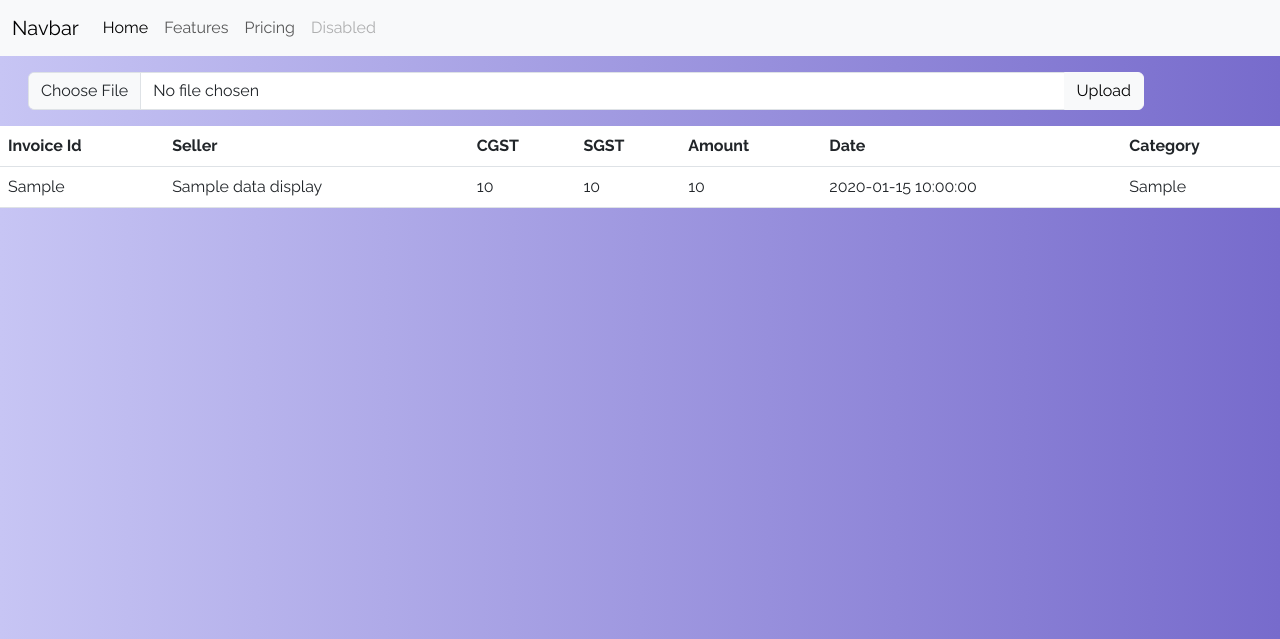
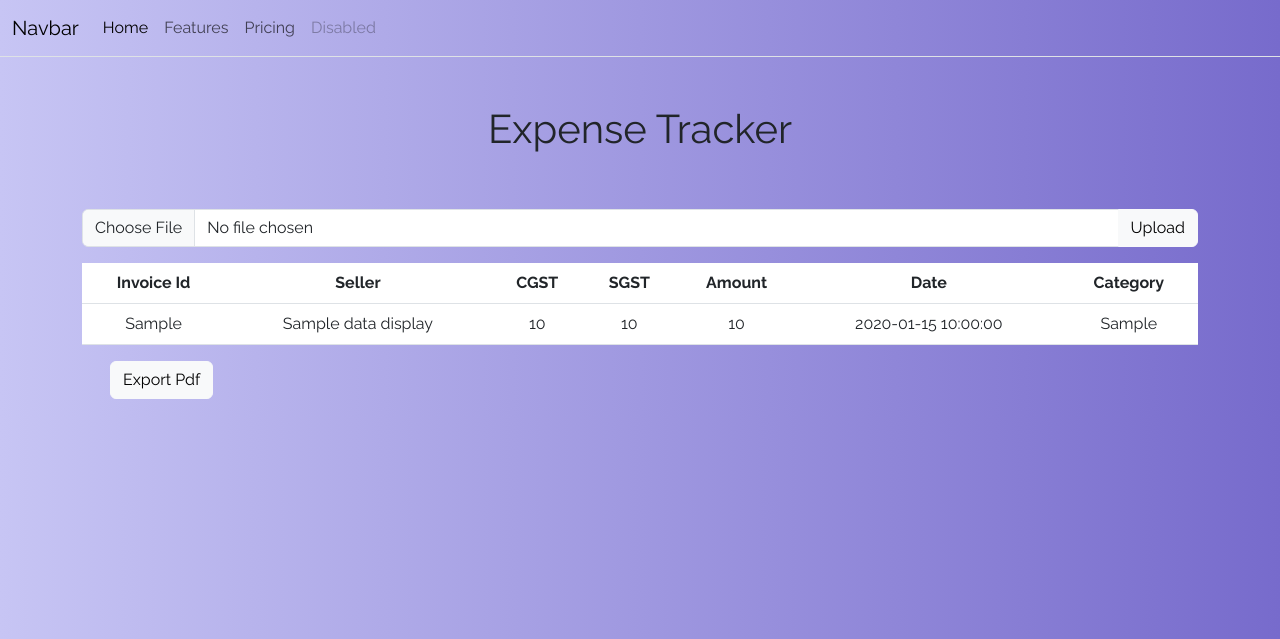
Before and after one commit to vrunda2005/ingenious, a Flask app: template templates/index.html in a window 1280 px wide. Shown: the top 639 px of the page. Run offline with Flask 3, Linux system fonts and the light colour scheme; the template is opened without the code that fills it: most values are stand-ins (such as "Sample title", 1, 10 or a date in 2020); some libraries are stand-ins or nearby versions.

Commit message:
pdf feature and better UI

```diff
--- a/app.py
+++ b/app.py
@@ -1,7 +1,10 @@
-from flask import Flask, render_template, request, redirect, url_for
+from flask import Flask, render_template, request, redirect, url_for, send_file
 import google.generativeai as genai
 import requests
 from io import BytesIO
+from reportlab.lib import colors
+from reportlab.lib.pagesizes import letter
+from reportlab.platypus import SimpleDocTemplate, Table, TableStyle
 from PIL import Image
 import json
 app = Flask(__name__)
@@ -34,6 +37,39 @@ def dataDisplay(activeUser):
         return data[activeUser]
     else:
         return "help"
+    # buffer = BytesIO()
+    # p = canvas.Canvas(buffer)
+    # p.drawString(100, 750, "Expense Report")
+    # y = 700
+    # for i in user_data:
+    #     p.drawString(100, y, f"Invoice No: {i['invoice_no']}")
+    #     p.drawString(100, y - 20, f"Author: {i['name of seller']}")
+    #     p.drawString(100, y - 40, f"Year: {i['date']}")
+    #     y -= 60
+    # p.showPage()
+    # p.save()
+    # buffer.seek(0)
+    # return buffer
+def generate_pdf_file(user_data):
+    doc = SimpleDocTemplate("table.pdf", pagesize=letter)
+    elements = []
+    table_data = []
+    for i in user_data:
+        temp = [float(value) if value.replace('.', '', 1).isdigit() else value for value in i.values()]
+        table_data.append(temp)
+
+    table = Table(table_data)
+    style = TableStyle([('BACKGROUND', (0, 0), (-1, 0), colors.white),
+                        ('TEXTCOLOR', (0, 0), (-1, 0), colors.black),
+                        ('ALIGN', (0, 0), (-1, -1), 'CENTER'),
+                        ('FONTNAME', (0, 0), (-1, 0), 'Helvetica-Bold'),
+                        ('BOTTOMPADDING', (0, 0), (-1, 0), 12),
+                        ('BACKGROUND', (0, 1), (-1, -1), colors.beige),
+                        ('GRID', (0, 0), (-1, -1), 1, colors.black)])
+    table.setStyle(style)
+    elements.append(table)
+    doc.build(elements)
+    return "table.pdf"
 
 @app.route('/', methods=['GET', 'POST'])
 def index():
@@ -47,6 +83,9 @@ def index():
             img_bytes = img_file.read()
             img = Image.open(BytesIO(img_bytes))
             dataMaker(activeUser, img)
+        else:
+            pdf_file = generate_pdf_file(data[activeUser])
+            return send_file(pdf_file, as_attachment=True, download_name='report.pdf')
     data_display = dataDisplay(activeUser)  # Assign result to a different variable
     return render_template('index.html',data_display=data_display)
 
--- a/templates/index.html
+++ b/templates/index.html
@@ -6,7 +6,7 @@ index
 
 {% block body %}
 
-    <nav class="navbar navbar-expand-lg bg-body-tertiary">
+<nav class="navbar navbar-expand-lg border-bottom">
     <div class="container-fluid">
         <a class="navbar-brand" href="#">Navbar</a>
         <button class="navbar-toggler" type="button" data-bs-toggle="collapse" data-bs-target="#navbarNav"
@@ -32,19 +32,18 @@ index
     </div>
 </nav>
 
-    <!-- <section class="container m-3">
+<section id="title">
+    <div class="container align-items-center text-center justify-content-center">
+        <div class="p-5">
+            <h1>
+                Expense Tracker
+            </h1>
+        </div>
+
+        <form action="/" method="POST" enctype="multipart/form-data">
+            <section class="img-inp">
                 <div class="input-group mb-3">
                     <input type="file" class="form-control" id="img" name="img">
-            <label class="input-group-text" for="inputGroupFile02">Upload</label>
-        </div>
-        <button type="submit" class="btn btn-light" id="submitBtn" name="submit" value="submit">Light</button>
-    </section> -->
-
-    <form action="/" method="POST" enctype="multipart/form-data">
-        <section class="container m-3">
-            <div class="input-group mb-3">
-                <input type="file" class="form-control" id="img" name="img">
-                <!-- <label class="input-group-text" id="submitBtn" value="Upload">Upload</label> -->
                     <button type="submit" class="btn btn-light" id="submitBtn" value="Upload">Upload</button>
                 </div>
             </section>
@@ -76,4 +75,16 @@ index
             {% endfor %}
         </tbody>
     </table>
+
+    <form action="/" method="POST" enctype="multipart/form-data">
+        <section class="container m-3">
+            <div class="input-group mb-3">
+                <button class="btn btn-light" class="nav-link" id="pdf" value="pdf">Export Pdf</button>
+            </div>
+        </section>
+    </div>
+</section>
+</form>
+
+
 {% endblock %}
```
Also changed, not shown: 1 other file. Lines whose indentation alone changed are shown as unchanged.
